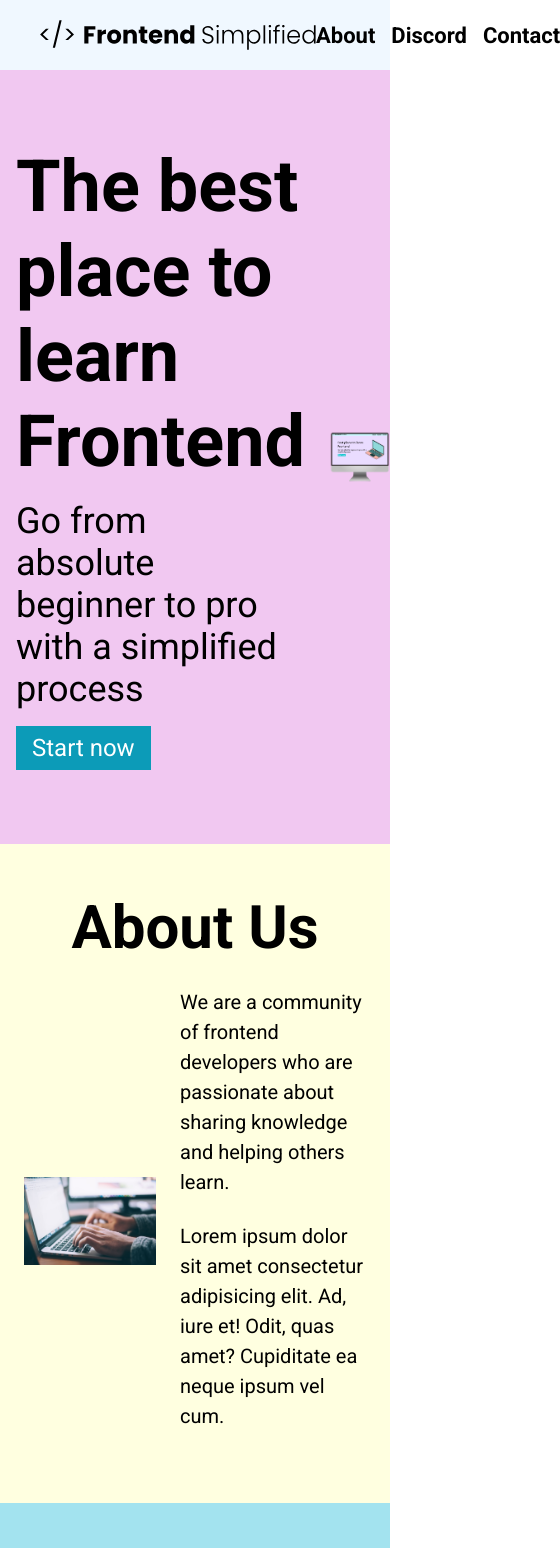
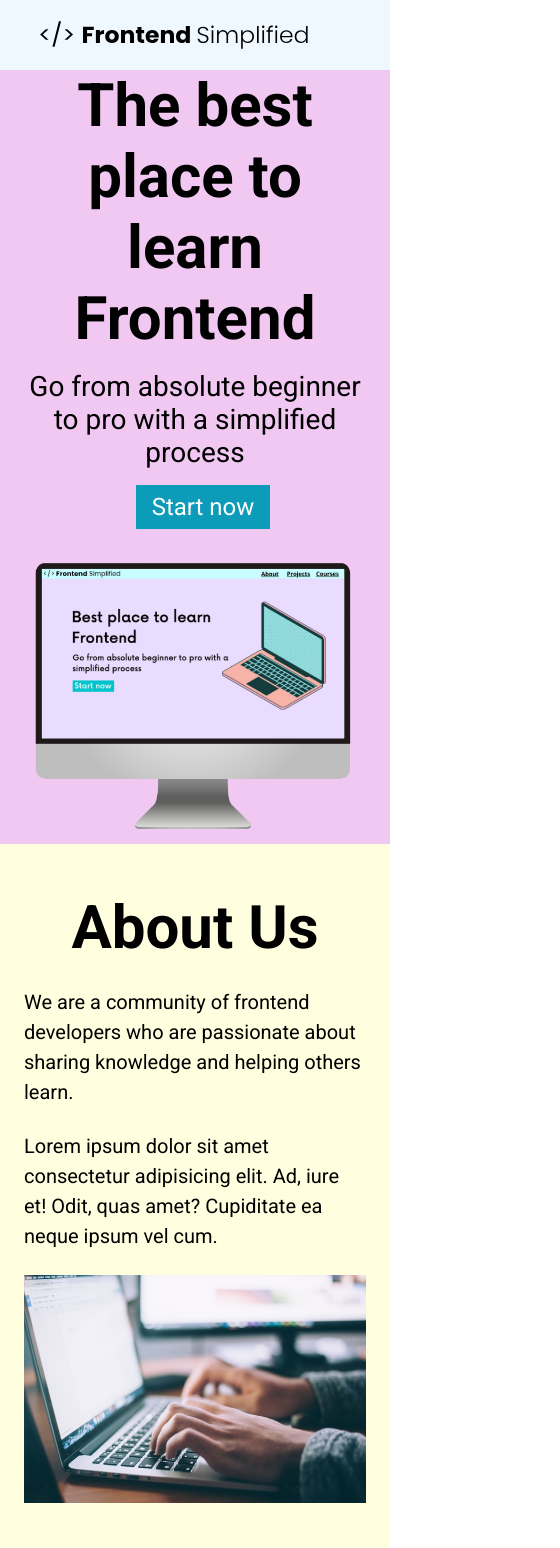
Before and after one commit to stephsesp/mini-project, a plain HTML site: page index.html in a window 390 px wide. Shown: the top 1548 px of the page, 560 px wide, since content can reach past the window. Drawn offline with Linux system fonts and the light colour scheme.

Commit message:
completed css for responsive layout. completed website

```diff
--- a/index.html
+++ b/index.html
@@ -1,4 +1,4 @@
-<!<!DOCTYPE html>
+<!DOCTYPE html>
 <html lang="en">
   <head>
     <meta charset="UTF-8" />
@@ -16,17 +16,17 @@
         <ul class="nav-links">
           <li><a href="#about">About</a></li>
           <li><a href="#discord">Discord</a></li>
-          <li><a href="#contact">Contact</a></li>
+          <li><a href="#contact-us">Contact</a></li>
         </ul>
       </nav>
       <header>
         <div class="row">
-        <div class="header-text">
+        <div class="home-description">
         <h1>The best place to learn Frontend</h1>
         <p class="subheader">Go from absolute beginner to pro with a simplified process</p>
-        <button>Start now</button>
+        <button class="home-description-button">Start now</button>
         </div>
-        <figure>
+        <figure class="laptop">
           <img src="./HTML Practise Assets/laptop.png" alt="image of laptop" />
         </figure>
         </div>
@@ -35,6 +35,7 @@
     <main>
       <section id="about">
         <h2>About Us</h2>
+        <div class="row">
         <div class="section-description">
           <div class="section-description-wrapper">
             <p class="section-description-paragraph">
@@ -50,10 +51,12 @@
           <img src="./HTML Practise Assets/about.jpg" alt="image of a person coding"/>
         </figure>
       </div>
+      </div>
       </section>
       </main>
       <section id="discord">
         <h2>Join Our Discord</h2>
+        <div class="row">
         <div class="section-description">
         <figure class="discord_image-wrapper">
           <img class="discord-image" src="./HTML Practise Assets/discord.png" alt="image of discord logo"/>
@@ -69,8 +72,9 @@
           </p>
         </div>
         </div>
+        </div>
       </section>
-      <section id="contact">
+      <section id="contact-us">
         <h2>Contact Us</h2>
         <form action="">
           <label for="email">Email:</label>
@@ -86,7 +90,7 @@
       <ul class="footer-links">
         <li><a href="#about">About</a></li>
         <li><a href="#discord">Discord</a></li>
-        <li><a href="#contact">Contact</a></li>
+        <li><a href="#contact-us">Contact</a></li>
       </ul>
       <div class="copyright">
         <p>&copy; 2023 Frontend Education Society. All rights reserved.</p>
--- a/style.css
+++ b/style.css
@@ -7,7 +7,7 @@
 nav {
   display: flex;
   justify-content: space-between;
-    background-color:aliceblue;
+  background-color: aliceblue;
   height: 70px;
   padding: 0 16px;
   align-items: center;
@@ -31,7 +31,7 @@ a:hover {
   color: blue;
 }
 header {
-    background-color:rgb(241, 200, 241);
+  background-color: rgb(241, 200, 241);
   display: flex;
   justify-content: center;
   align-items: center;
@@ -66,19 +66,21 @@ button:hover {
   display: flex;
   align-items: center;
   justify-content: center;
+  margin: 0 auto;
 }
-#about, #discord, #contact {
+#about,
+#discord,
+#contact-us {
   padding: 48px 0px;
 }
 #about {
-    background-color: lightyellow
-
+  background-color: lightyellow;
 }
 
 h2 {
   font-size: 60px;
   text-align: center;
-    margin-bottom: 24px
+  margin-bottom: 24px;
 }
 .section-description {
   display: flex;
@@ -92,6 +94,7 @@ h2 {
 img {
   width: 100%;
   padding-left: 24px;
+  padding-right: 8px;
 }
 .section-description-wrapper {
   width: 60%;
@@ -111,7 +114,7 @@ img {
 .discord-image {
   width: 100%;
 }
-#contact {
+#contact-us {
   background-color: rgb(205, 200, 241);
 }
 form {
@@ -120,8 +123,10 @@ form {
   max-width: 600px;
   width: 100%;
   margin: 0 auto;
+  padding: 0 24px;
 }
-input, textarea {
+input,
+textarea {
   padding: 12px;
   margin-bottom: 16px;
   margin-top: 8px;
@@ -154,3 +159,53 @@ footer {
   color: #555;
   padding-bottom: 16px;
 }
+/* Small phones, tablets, large phones */
+
+@media (max-width: 728px) {
+  .row {
+    flex-direction: column;
+  }
+  .home-description {
+    margin-bottom: 24px;
+    display: flex;
+    flex-direction: column;
+    align-items: center;
+}
+.home-description-button {
+    max-width: 240px;
+}
+  h1 {
+    text-align: center;
+    font-size: 60px;
+    margin-right: 16px;
+  }
+  .subheader {
+    text-align: center;
+    font-size: 28px;
+  }
+  .laptop {
+    margin-right: 24px;
+  }
+  .nav-links {
+    display: none;
+  }
+  .section-description {
+    flex-direction: column;
+}
+  .section-description-wrapper {
+    width: 100%;
+    }
+  .about_image-wrapper {
+    width: 100%;
+    padding-right: 16px;
+  }
+#discord .section-description {
+    flex-direction: column-reverse;
+  }
+footer {
+    padding: 8px 24px;
+  }
+  .footer-logo {
+    max-width: 360px;
+}
+}
```
Lines whose indentation alone changed are shown as unchanged.
